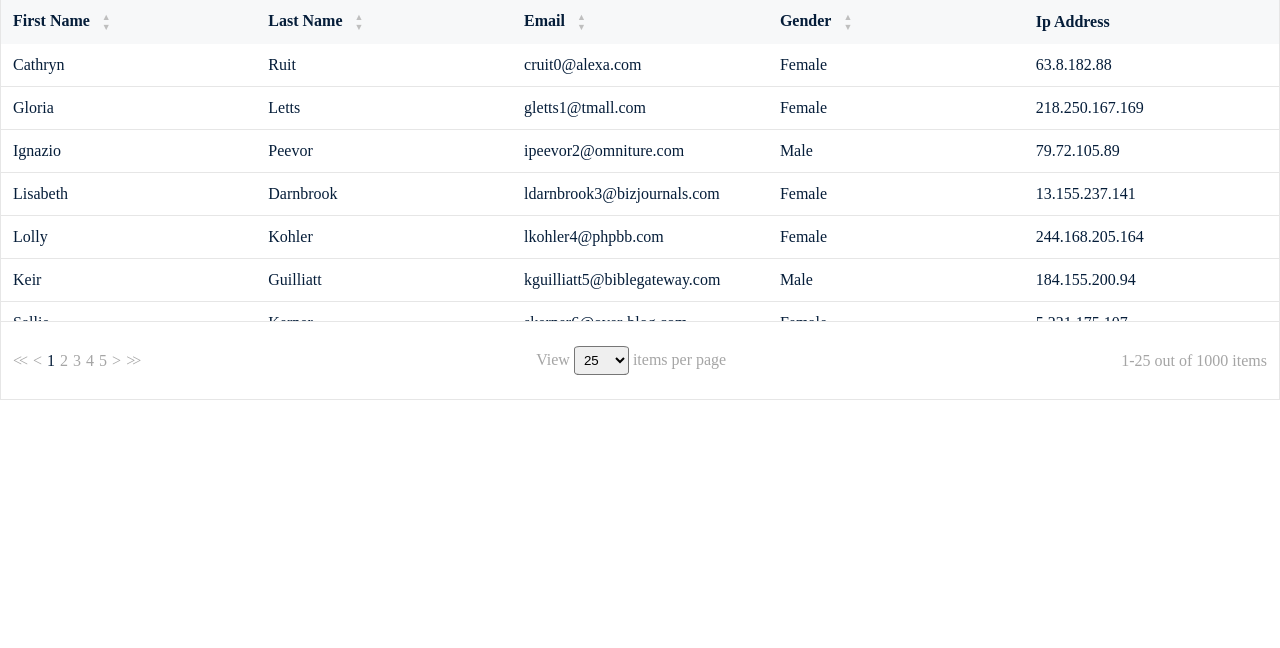
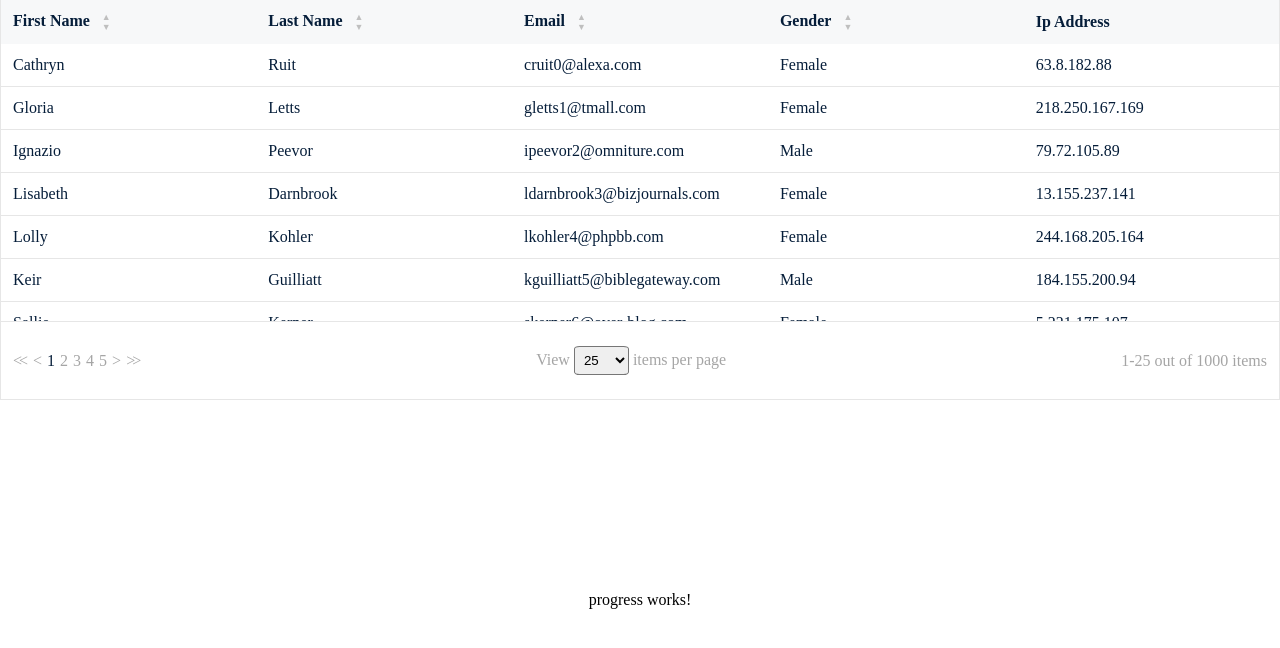
Before and after one commit to caleniuc/angular-components, an Angular app: page / in a window 1280 px wide. Shown: the top 648 px of the page. Built offline with nearby package versions, Linux system fonts and the light colour scheme.

Commit message:
Add initial files for the progress indicator

```diff
--- a/src/app/app.component.css
+++ b/src/app/app.component.css
@@ -1,6 +1,19 @@
+.app-wrapper {
+    display: flex;
+    flex-direction: column;
+    height: 100%;
+}
+
+.app-wrapper > div {
+    flex: 1 1;
+}
+
 #grid-wrapper {
+    overflow: auto;
+}
+
+#progress-wrapper {
     display: flex;
     justify-content: center;
-    max-height: 50vh;
-    overflow: auto;
+    align-items: center;
 }
--- a/src/app/app.component.html
+++ b/src/app/app.component.html
@@ -1,4 +1,4 @@
-<div>
+<div class="app-wrapper">
   <div id="grid-wrapper">
     <t-grid [data]="data" (sortChange)="onSortChange($event)" pageSize="25" (pageSizeChange)="onPageSizeChange($event)" (pageNumberChange)="onPageNumberChange($event)">
       <t-entry
@@ -32,4 +32,7 @@
       </t-entry>
     </t-grid>
   </div>
+  <div id="progress-wrapper">
+    <t-progress></t-progress>
+  </div>
 </div>
--- a/src/app/app.module.ts
+++ b/src/app/app.module.ts
@@ -4,13 +4,15 @@ import { NgModule } from '@angular/core';
 import { AppComponent } from './app.component';
 import { GridComponent, Entry } from './grid/grid.component';
 import { PaginationComponent } from './pagination/pagination.component';
+import { ProgressComponent } from './progress/progress.component';
 
 @NgModule({
   declarations: [
     AppComponent,
     GridComponent,
     Entry,
-    PaginationComponent
+    PaginationComponent,
+    ProgressComponent
   ],
   imports: [
     BrowserModule
--- /dev/null
+++ b/src/app/progress/progress.component.html
@@ -0,0 +1 @@
+<p>progress works!</p>
--- /dev/null
+++ b/src/app/progress/progress.component.ts
@@ -0,0 +1,15 @@
+import { Component, OnInit } from '@angular/core';
+
+@Component({
+  selector: 't-progress',
+  templateUrl: './progress.component.html',
+  styleUrls: ['./progress.component.css']
+})
+export class ProgressComponent implements OnInit {
+
+  constructor() { }
+
+  ngOnInit(): void {
+  }
+
+}
```
Also changed, not shown: src/app/progress/progress.component.css (added), 1 other file (tests, documents, lock files or other folders).
